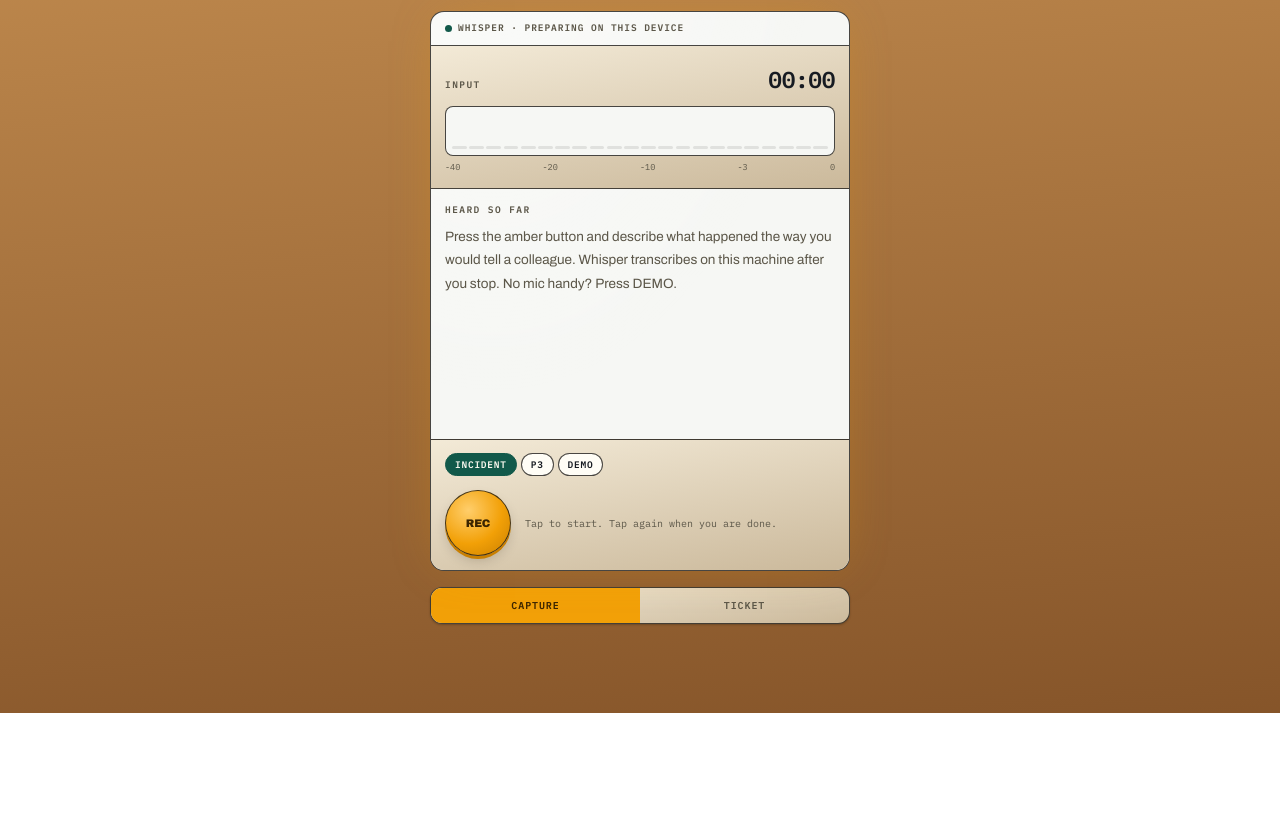
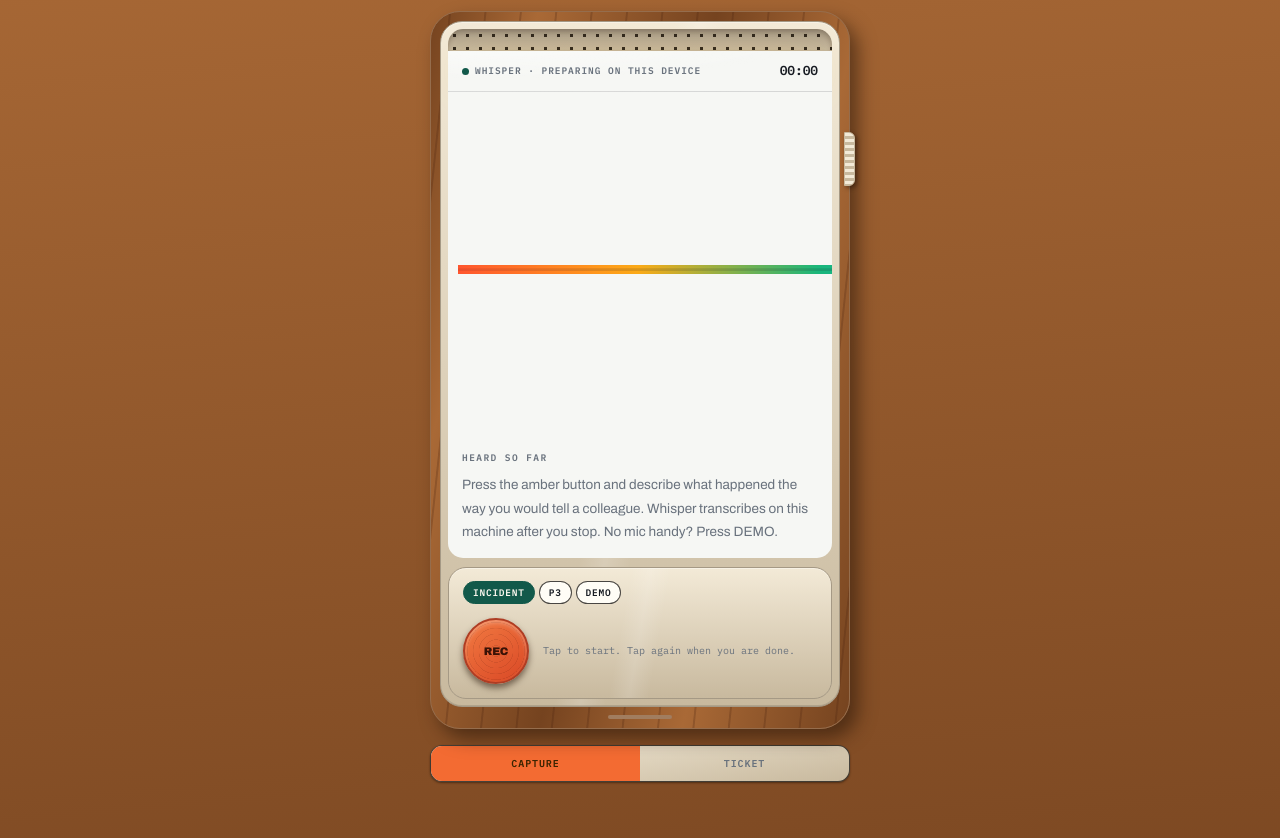
Before and after one commit to sundaespecial/take, a website: page index.html in a window 1280 px wide. Shown: the part 87-925 px from the top of the page. Before the commit the page ends 800 px from the top, so only its background shows below. Drawn offline with Linux system fonts and the light colour scheme.

Commit message:
Match visual design to acoustic-instrument reference
Reworks the material layer (wood enclosure > metal screen > glass
display) with exact color tokens, diagonal wood grain, perforated
speaker grille, side-wheel and home-bar details, and a textured REC
disc, matching a provided design reference. Replaces the discrete VU
bar meter with a real-time SVG waveform ribbon driven directly by
analyser samples. Waveform palettes (Rainbow/Mono/Amber) are now
proper 6-stop gradients consumed by CSS custom properties, recoloring
live with no re-render — fixes a bug where switching palettes mid-
recording would have discarded the take. Ticket's Copy action is a
palette-tinted gradient pill; Share is a neutral pill, per reference.
Renamed the "bw" waveform value to "mono" for consistency with the
reference's own naming.

```diff
--- a/index.html
+++ b/index.html
@@ -17,42 +17,50 @@
 <style>
   :root{
     /* material tokens — light finish: honey walnut + champagne aluminum */
-    --wood-a:#C08A4E; --wood-b:#7A4A22;
-    --metal-a:#F3EAD7; --metal-b:#CBB99B;
+    --wood-a:#A96936; --wood-b:#75431F; --wood-line:rgba(73,33,13,.25);
+    --metal-a:#F3EAD7; --metal-b:#C8B99E;
+    --hole:#30281E;
     --display:#F6F7F4; --display-ink:#171B22;
-    --ink:#171B22; --ink-soft:#5B5648;
-    --pilot:#F2A007; --pilot-deep:#C97F00;
+    --ink:#171B22; --ink-soft:#69727D;
+    --pilot:#F36B32; --pilot-deep:#D94725;
     --pine:#12594A; --pine-lit:#2E8570;
     --oxblood:#8E2B3A;
     --hair:rgba(23,20,16,.78);
+    --glass-line:rgba(23,27,34,.14);
     --shadow-edge:rgba(23,20,16,.55);
-    --shadow-soft:rgba(30,20,10,.28);
+    --shadow-soft:rgba(39,20,8,.55);
     --paper:#FFFDF6;
     --on-accent:#FBF8EF;
-    --grille-line:rgba(23,20,16,.16);
-    --glow-c:rgba(242,160,7,.35);
     --live-c:var(--oxblood);
+    /* waveform spectrum — six stops, overridden per palette below */
+    --sp-1:#ff5a36; --sp-2:#f3ab27; --sp-3:#27b27c; --sp-4:#14a7d5; --sp-5:#394de2; --sp-6:#d43d9e;
+    --glow-c: color-mix(in srgb, var(--sp-2) 32%, transparent);
   }
   [data-theme="dark"]{
     color-scheme:dark;
     /* material tokens — dark finish: smoked walnut + blackened aluminum */
-    --wood-a:#4A3018; --wood-b:#1E140A;
-    --metal-a:#38352F; --metal-b:#18160F;
-    --display:#0E0B09; --display-ink:#F3F0E6;
-    --ink:#F3F0E6; --ink-soft:#A79A82;
-    --pilot:#F5A623; --pilot-deep:#D98C0A;
+    --wood-a:#53301F; --wood-b:#24130D; --wood-line:rgba(5,2,1,.38);
+    --metal-a:#343330; --metal-b:#171716;
+    --hole:#050505;
+    --display:#090B11; --display-ink:#F3F6FB;
+    --ink:#F3F6FB; --ink-soft:#9AA6B6;
     --pine:#2E8570; --pine-lit:#3FA98C;
     --oxblood:#C25B6C;
     --hair:rgba(243,240,230,.28);
+    --glass-line:rgba(255,255,255,.12);
     --shadow-edge:rgba(0,0,0,.7);
-    --shadow-soft:rgba(0,0,0,.55);
+    --shadow-soft:rgba(0,0,0,.72);
     --paper:#211A10;
-    --grille-line:rgba(243,240,230,.14);
-    --glow-c:rgba(245,166,35,.28);
-  }
-  [data-wave="bw"]{ --live-c:var(--ink); --glow-c:rgba(120,120,120,.28) }
-  [data-wave="amber"]{ --live-c:var(--pilot-deep); --glow-c:rgba(242,160,7,.35) }
-  [data-wave="rainbow"]{ --live-c:var(--oxblood); --glow-c:rgba(242,160,7,.35) }
+  }
+  [data-wave="mono"]{
+    --sp-1:#0d0d0e; --sp-2:#3b3b3e; --sp-3:#727276; --sp-4:#171719; --sp-5:#929296; --sp-6:#29292c;
+  }
+  [data-theme="dark"][data-wave="mono"]{
+    --sp-1:#f8f8f5; --sp-2:#d7d7d3; --sp-3:#a5a5a1; --sp-4:#ffffff; --sp-5:#bebeba; --sp-6:#ececE8;
+  }
+  [data-wave="amber"]{
+    --sp-1:#913300; --sp-2:#bd4d00; --sp-3:#e36d00; --sp-4:#ff9418; --sp-5:#ffc04a; --sp-6:#dc6000;
+  }
 
   *{box-sizing:border-box;margin:0;padding:0}
   html{-webkit-text-size-adjust:100%}
@@ -117,27 +125,55 @@
   .pill.armed{background:var(--pine);color:var(--on-accent);border-color:var(--pine)}
   .instbtn{display:none}
 
-  /* device shell */
-  .device{max-width:420px;margin:0 auto}
+  /* device shell — wood enclosure > metal screen > glass display, three material layers */
+  .device{
+    max-width:420px;margin:0 auto;position:relative;
+    padding:9px;border-radius:30px;
+    background:
+      repeating-linear-gradient(96deg,transparent 0 1.1rem,var(--wood-line) 1.15rem 1.22rem,transparent 1.28rem 2.2rem),
+      linear-gradient(104deg,var(--wood-b),var(--wood-a) 18%,var(--wood-b) 48%,var(--wood-a) 72%,var(--wood-b));
+    border:1px solid color-mix(in srgb,var(--wood-b) 75%,var(--metal-a));
+    box-shadow:.5rem .6rem 1.1rem var(--shadow-soft);
+  }
+  .device::before{
+    content:'';position:absolute;right:-6px;top:120px;width:9px;height:52px;border-radius:0 6px 6px 0;
+    background:repeating-linear-gradient(180deg,var(--metal-a) 0 3px,var(--metal-b) 3px 6px);
+    border:1px solid var(--metal-b);box-shadow:2px 2px 4px var(--shadow-soft);
+  }
+  .device::after{
+    content:'';display:block;width:64px;height:4px;margin:8px auto 0;border-radius:999px;
+    background:color-mix(in srgb,var(--wood-b) 65%,var(--metal-a));
+  }
   .screen{
-    background:radial-gradient(140% 160% at 15% -20%,rgba(255,255,255,.5),transparent 55%),var(--display);
-    border:1px solid var(--hair);border-radius:14px;
-    box-shadow:0 0 46px -14px var(--glow-c),inset 0 1px 0 rgba(255,255,255,.25);
+    background:
+      linear-gradient(100deg,transparent 0 45%,rgba(255,255,255,.16) 50%,transparent 55%),
+      linear-gradient(180deg,var(--metal-a),var(--metal-b));
+    border:1px solid color-mix(in srgb,var(--metal-b) 80%,var(--ink));
+    border-radius:22px;
+    box-shadow:inset 0 1px 0 rgba(255,255,255,.4),inset 0 -1px 0 rgba(0,0,0,.12);
+    padding:7px;
     min-height:560px;display:flex;flex-direction:column;overflow:hidden;position:relative;
   }
 
   .statusbar{
     display:flex;justify-content:space-between;align-items:center;gap:8px;
-    padding:9px 14px;border-bottom:1px solid var(--hair);
+    padding:10px 14px;border-bottom:1px solid var(--glass-line);
+    background:radial-gradient(140% 160% at 15% -20%,rgba(255,255,255,.5),transparent 55%),var(--display);
+    border-radius:15px 15px 0 0;
     font-family:'IBM Plex Mono',monospace;font-size:9.5px;letter-spacing:.1em;
     text-transform:uppercase;color:var(--ink-soft);
+    box-shadow:0 0 40px -14px var(--glow-c);
   }
   .airplane{display:flex;align-items:center;gap:6px;font-weight:600;min-width:0}
   .airplane span{overflow:hidden;text-overflow:ellipsis;white-space:nowrap}
   .dot{width:7px;height:7px;border-radius:50%;background:var(--pine);flex:0 0 auto}
   .dot.live{background:var(--live-c);box-shadow:0 0 6px var(--live-c)}
-
-  .body{flex:1;overflow-y:auto;display:flex;flex-direction:column}
+  .clock{font-family:'IBM Plex Mono',monospace;font-size:13px;font-weight:600;letter-spacing:-.01em;color:var(--ink)}
+
+  .body{
+    flex:1;overflow-y:auto;display:flex;flex-direction:column;
+    background:var(--display);border-radius:0 0 15px 15px;
+  }
   .body::-webkit-scrollbar{width:4px}
   .body::-webkit-scrollbar-thumb{background:var(--ink-soft)}
 
@@ -146,29 +182,26 @@
     text-transform:uppercase;color:var(--ink-soft);font-weight:600;
   }
 
-  /* grille + meter */
-  .grille{
-    background:linear-gradient(170deg,var(--metal-a),var(--metal-b));
-    border-bottom:1px solid var(--hair);
-    padding:16px 14px 14px;position:relative;
-  }
-  .meterhead{display:flex;justify-content:space-between;align-items:baseline;margin-bottom:10px}
-  .clock{
-    font-family:'IBM Plex Mono',monospace;font-size:23px;font-weight:600;
-    letter-spacing:-.02em;color:var(--ink);
-  }
-  .vu{display:flex;gap:2.5px;align-items:flex-end;height:50px;background:var(--display);
-      border-radius:8px;border:1px solid var(--hair);padding:6px}
-  .seg{flex:1;background:rgba(120,120,120,.18);border-radius:2px;height:8%;transition:height .07s linear}
-  .seg.lit{background:var(--seg-c,var(--pilot))}
-  .seg.peak{filter:brightness(1.3) saturate(1.15)}
-  .scale{
-    display:flex;justify-content:space-between;margin-top:5px;
-    font-family:'IBM Plex Mono',monospace;font-size:8.5px;color:var(--ink-soft);
-  }
+  /* acoustic deck — decorative perforated grille strip above the glass */
+  .deckstrip{
+    height:22px;flex:0 0 auto;
+    background:
+      radial-gradient(circle,var(--hole) 0 1.6px,transparent 1.8px) 0 0/13px 13px,
+      linear-gradient(180deg,color-mix(in srgb,var(--metal-b) 82%,var(--ink)),var(--metal-b));
+    box-shadow:inset 0 3px 5px color-mix(in srgb,var(--shadow-soft) 45%,transparent);
+    border-radius:15px 15px 0 0;
+  }
+  .deckstrip + .body{border-radius:0 0 15px 15px}
+  .device .screen > .deckstrip + .statusbar{border-radius:0}
+
+  /* live waveform */
+  .wavewrap{padding:6px 10px 0}
+  .wave{display:block;width:100%;height:auto;filter:saturate(1.12)}
+  [data-theme="dark"] .wave{filter:saturate(1.2) drop-shadow(0 0 5px color-mix(in srgb,var(--sp-5) 30%,transparent))}
+  .waveaxis{stroke:var(--glass-line);stroke-width:1}
 
   /* transcript */
-  .live{padding:14px;flex:1;min-height:110px}
+  .live{padding:10px 14px 14px;flex:1;min-height:96px}
   .live .eyebrow{margin-bottom:8px;display:block}
   .caret{display:inline-block;width:7px;height:15px;background:var(--pilot);
          vertical-align:-2px;margin-left:2px}
@@ -177,7 +210,9 @@
   #tint{color:var(--ink-soft)}
   .placeholder{color:var(--ink-soft);font-size:13.5px;line-height:1.6}
 
-  .tray{padding:12px 14px 14px;border-top:1px solid var(--hair);background:linear-gradient(170deg,var(--metal-a),var(--metal-b))}
+  .tray{padding:12px 14px 14px;margin-top:9px;border-radius:18px;
+    background:linear-gradient(100deg,transparent 0 45%,rgba(255,255,255,.14) 50%,transparent 55%),linear-gradient(180deg,var(--metal-a),var(--metal-b));
+    border:1px solid color-mix(in srgb,var(--metal-b) 80%,var(--ink));box-shadow:inset 0 1px 0 rgba(255,255,255,.35)}
   .chip{
     display:inline-block;font-family:'IBM Plex Mono',monospace;font-size:9.5px;
     letter-spacing:.08em;text-transform:uppercase;border:1px solid var(--hair);border-radius:20px;
@@ -191,16 +226,21 @@
   .rec-row{display:flex;align-items:center;gap:14px;margin-top:10px}
   .rec{
     width:66px;height:66px;flex:0 0 66px;border-radius:50%;
-    border:1px solid var(--hair);
-    background:radial-gradient(circle at 35% 30%,#ffce6b,var(--pilot) 55%,var(--pilot-deep) 100%);
-    cursor:pointer;box-shadow:0 3px 0 var(--pilot-deep),0 6px 14px -4px var(--shadow-soft);
+    border:.16rem solid color-mix(in srgb,var(--pilot-deep) 78%,var(--ink));
+    background:
+      repeating-radial-gradient(circle,transparent 0 5px,rgba(60,10,0,.11) 5.3px 5.8px),
+      linear-gradient(145deg,#f27b42,var(--pilot-deep));
+    cursor:pointer;box-shadow:inset 0 3px 4px rgba(255,255,255,.28),0 4px 6px var(--shadow-soft);
     display:flex;align-items:center;justify-content:center;
     font-family:'Archivo Black',sans-serif;font-size:11px;letter-spacing:-.02em;
-    transition:transform .06s,box-shadow .06s;color:#3a2400;
-  }
-  .rec:active{transform:translateY(2px);box-shadow:0 1px 0 var(--pilot-deep)}
-  .rec.live{background:radial-gradient(circle at 35% 30%,#ff9d8a,var(--live-c) 55%,var(--oxblood) 100%);color:var(--on-accent);
-    box-shadow:0 3px 0 var(--oxblood),0 0 22px -2px var(--live-c)}
+    transition:transform .06s,box-shadow .06s;color:#3a1206;
+  }
+  .rec:active{transform:translateY(2px)}
+  .rec.live{background:
+      repeating-radial-gradient(circle,transparent 0 5px,rgba(0,0,0,.16) 5.3px 5.8px),
+      linear-gradient(145deg,#ff9d8a,var(--live-c));
+    border-color:color-mix(in srgb,var(--oxblood) 78%,var(--ink));color:var(--on-accent);
+    box-shadow:inset 0 3px 4px rgba(255,255,255,.2),0 0 20px -3px var(--live-c)}
   .rec-note{font-family:'IBM Plex Mono',monospace;font-size:10px;line-height:1.5;color:var(--ink-soft)}
   .prog{height:6px;border-radius:6px;background:rgba(120,120,120,.2);margin-top:9px;display:none;overflow:hidden}
   .prog i{display:block;height:100%;background:var(--pilot);width:0%}
@@ -245,6 +285,13 @@
   .act:disabled{opacity:.45;cursor:not-allowed}
   .actrow{display:flex;gap:8px;margin-top:10px}
   .actrow .act{flex:1}
+  .act.grad{
+    border-radius:999px;border:none;color:#fff;
+    background:linear-gradient(100deg,var(--sp-5),var(--sp-6));
+    box-shadow:0 2px 6px color-mix(in srgb,var(--sp-6) 45%,transparent);
+  }
+  .act.grad:active{box-shadow:0 1px 2px color-mix(in srgb,var(--sp-6) 45%,transparent)}
+  .actrow .act.ghost{border-radius:999px;background:color-mix(in srgb,var(--ink) 8%,var(--display))}
 
   /* ticket text */
   .ticket{
@@ -584,7 +631,7 @@
       <span class="eyebrow">Waveform color</span>
       <div class="choices" id="waveChoices">
         <button class="choice" data-wave="rainbow">Rainbow</button>
-        <button class="choice" data-wave="bw">Black &amp; White</button>
+        <button class="choice" data-wave="mono">Black &amp; White</button>
         <button class="choice" data-wave="amber">Amber</button>
       </div>
     </div>
@@ -976,7 +1023,6 @@ var DEMO_TAPE="Ticket for Marla Bennett, Cincinnati office. She's getting the Du
 var TRIAL_LIMIT=10;
 var BUY_URL='';/* your Gumroad / Lemon Squeezy / Stripe payment link */
 var PUBKEY_JWK={"key_ops":["verify"],"ext":true,"kty":"EC","x":"V9uN1IxgX0sv69zPFO5NeV5oLC7kS_bslHK40OqPU7Q","y":"Dhz-cl_b4rTcWO1w0yZjHQ2iTZgNf7ZzeTMyIGqT3rk","crv":"P-256"};/* rotate before selling: node tools/keygen.mjs init --write */
-var WAVE_STOPS=['#F2545B','#F2A007','#3FA98C','#2E8570','#3B7FC4','#8E5BC2']; // rainbow spectrum, orange-forward per brief
 
 /* storage — localStorage when the browser allows it, memory otherwise.
    Only preferences and license/trial state are ever persisted — never
@@ -1005,7 +1051,7 @@ var S={
 var prefs=store(K.prefs)||{};
 if(prefs.ws)S.ws=prefs.ws;
 if(prefs.you)S.you=prefs.you;
-if(prefs.wave==='rainbow'||prefs.wave==='bw'||prefs.wave==='amber')S.wave=prefs.wave;
+if(prefs.wave==='rainbow'||prefs.wave==='mono'||prefs.wave==='amber')S.wave=prefs.wave;
 S.finish=(prefs.finish==='dark'||prefs.finish==='light'||prefs.finish==='system')?prefs.finish:'system';
 applyFinish();
 applyWave();
@@ -1100,13 +1146,22 @@ function statusText(){
 }
 
 function screenCapture(){
-  var segs='';for(var i=0;i<22;i++)segs+='<i class="seg" style="--seg-c:'+waveColor(i)+'"></i>';
   return '<div class="device"><div class="screen">'
-  +'<div class="statusbar"><span class="airplane"><i class="dot" id="sbDot"></i><span id="sbEng">'+esc(statusText())+'</span></span></div>'
+  +'<div class="deckstrip" aria-hidden="true"></div>'
+  +'<div class="statusbar"><span class="airplane"><i class="dot" id="sbDot"></i><span id="sbEng">'+esc(statusText())+'</span></span><span class="clock" id="clock">00:00</span></div>'
   +'<div class="body">'
-    +'<div class="grille"><div class="meterhead"><span class="eyebrow">Input</span><span class="clock" id="clock">00:00</span></div>'
-      +'<div class="vu" id="vu">'+segs+'</div>'
-      +'<div class="scale"><span>-40</span><span>-20</span><span>-10</span><span>-3</span><span>0</span></div></div>'
+    +'<div class="wavewrap"><svg class="wave" viewBox="0 0 320 122" role="img" aria-label="Live audio waveform">'
+      +'<defs><linearGradient id="waveGrad" x1="0" x2="1">'
+        +'<stop offset="0" style="stop-color:var(--sp-1)"/>'
+        +'<stop offset=".2" style="stop-color:var(--sp-2)"/>'
+        +'<stop offset=".4" style="stop-color:var(--sp-3)"/>'
+        +'<stop offset=".6" style="stop-color:var(--sp-4)"/>'
+        +'<stop offset=".8" style="stop-color:var(--sp-5)"/>'
+        +'<stop offset="1" style="stop-color:var(--sp-6)"/>'
+      +'</linearGradient></defs>'
+      +'<path id="wavepath" fill="url(#waveGrad)" d="'+waveFlatPath()+'"/>'
+      +'<line x1="0" y1="61" x2="320" y2="61" class="waveaxis"/>'
+    +'</svg></div>'
     +'<div class="live"><span class="eyebrow">Heard so far</span>'
       +'<div id="tape"><span class="placeholder" id="ph">Press the amber button and describe what happened the way you would tell a colleague. Whisper transcribes on this machine after you stop. No mic handy? Press DEMO.</span>'
       +'<span id="tfin"></span><span id="tint"></span><i class="caret off" id="car"></i></div></div>'
@@ -1123,16 +1178,17 @@ function screenCapture(){
   +'</div></div>';
 }
 
-function waveColor(i){
-  if(S.wave==='bw')return 'var(--ink)';
-  if(S.wave==='amber')return 'var(--pilot)';
-  var n=WAVE_STOPS.length,pos=(i/21)*(n-1),lo=Math.floor(pos),hi=Math.min(n-1,lo+1);
-  return lo===hi?WAVE_STOPS[lo]:mixHex(WAVE_STOPS[lo],WAVE_STOPS[hi],pos-lo);
-}
-function mixHex(a,b,t){
-  function h2r(h){h=h.replace('#','');return [parseInt(h.slice(0,2),16),parseInt(h.slice(2,4),16),parseInt(h.slice(4,6),16)]}
-  var A=h2r(a),B=h2r(b),r=A.map(function(c,i){return Math.round(c+(B[i]-c)*t)});
-  return 'rgb('+r.join(',')+')';
+/* ---- live waveform: real analyser samples become a filled SVG ribbon ---- */
+var WAVE_N=33;
+function waveXY(amps){
+  var w=320,cy=61,half=52,n=amps.length,step=w/(n-1),d='',i,x,y;
+  for(i=0;i<n;i++){x=(i*step).toFixed(1);y=(cy-amps[i]*half).toFixed(1);d+=(i===0?'M':'L')+x+','+y+' '}
+  for(i=n-1;i>=0;i--){x=(i*step).toFixed(1);y=(cy+amps[i]*half).toFixed(1);d+='L'+x+','+y+' '}
+  return d+'Z';
+}
+function waveFlatPath(){
+  var a=[];for(var i=0;i<WAVE_N;i++)a.push(0.03);
+  return waveXY(a);
 }
 
 function fieldHTML(f){
@@ -1178,7 +1234,7 @@ function screenTicket(){
     +'<div class="screentitle" style="margin-top:16px">Ready to paste</div>'
     +'<span class="eyebrow" style="display:block;margin-bottom:9px">'+(narrative?'Narrative house style':'Structured fields — narrative style needs a name, requester, and resolution')+'</span>'
     +ticketBody
-    +'<div class="actrow"><button class="act" id="copyTicket">Copy ticket</button><button class="act ghost" id="shareTicket">Share</button></div>'
+    +'<div class="actrow"><button class="act grad" id="copyTicket">Copy ticket</button><button class="act ghost" id="shareTicket">Share</button></div>'
   +'</div></div>'
   +'<div class="toast" id="toast"></div></div></div>';
 }
@@ -1201,30 +1257,27 @@ function releaseStream(){
   if(S.ac){try{S.ac.close()}catch(e){}S.ac=null;S.an=null}
   if(S.wakeLock){try{S.wakeLock.release()}catch(e){}S.wakeLock=null}
 }
-function paintVU(lvl){
-  var segs=document.querySelectorAll('#vu .seg');
-  segs.forEach(function(s,i){
-    var h=Math.max(8,(lvl*100)*(0.55+0.45*Math.sin(i*0.9+Date.now()/170)));
-    h=Math.min(100,h);
-    s.style.height=h+'%';
-    s.className='seg'+(h>82?' peak':(h>26?' lit':''));
-  });
+function paintWave(amps){
+  var p=el('wavepath');if(p)p.setAttribute('d',waveXY(amps));
 }
 function zeroVU(){
-  document.querySelectorAll('#vu .seg').forEach(function(s){s.style.height='8%';s.className='seg'});
+  var p=el('wavepath');if(p)p.setAttribute('d',waveFlatPath());
 }
 function startVU(){
   S.ac=new (window.AudioContext||window.webkitAudioContext)();
   if(S.ac.state==='suspended')S.ac.resume().catch(function(){});
   var src=S.ac.createMediaStreamSource(S.stream);
-  S.an=S.ac.createAnalyser();S.an.fftSize=512;
+  S.an=S.ac.createAnalyser();S.an.fftSize=1024;
   src.connect(S.an);
   var data=new Uint8Array(S.an.fftSize);
   S.meter=setInterval(function(){
     S.an.getByteTimeDomainData(data);
-    var sum=0;
-    for(var i=0;i<data.length;i++){var v=(data[i]-128)/128;sum+=v*v}
-    paintVU(Math.min(1,Math.sqrt(sum/data.length)*4.5));
+    var amps=[],step=Math.floor(data.length/WAVE_N);
+    for(var i=0;i<WAVE_N;i++){
+      var v=(data[i*step]-128)/128;
+      amps.push(Math.max(-1,Math.min(1,v*2.2)));
+    }
+    paintWave(amps);
   },70);
 }
 function startClock(){
@@ -1435,7 +1488,11 @@ function runDemo(){
   var ph=el('ph');if(ph)ph.remove();
   el('recnote').innerHTML='Demo tape rolling — no microphone involved.<br>Tap STOP to cut it early.';
   setLiveUI(true);startClock();
-  S.meter=setInterval(function(){paintVU(0.35+Math.random()*0.5)},70);
+  S.meter=setInterval(function(){
+    var amps=[],t=Date.now()/160;
+    for(var i=0;i<WAVE_N;i++)amps.push(0.22+0.55*Math.abs(Math.sin(i*0.5+t)));
+    paintWave(amps);
+  },70);
   var words=DEMO_TAPE.split(' '),i=0;
   S.demoI=setInterval(function(){
     if(i>=words.length){stopDemo();return}
@@ -1706,7 +1763,7 @@ document.querySelectorAll('#finishChoices .choice').forEach(function(b){
 });
 document.querySelectorAll('#waveChoices .choice').forEach(function(b){
   b.addEventListener('click',function(){
-    S.wave=b.getAttribute('data-wave');applyWave();savePrefs();syncWaveChoices();go(S.screen);
+    S.wave=b.getAttribute('data-wave');applyWave();savePrefs();syncWaveChoices();
     log('waveform palette: '+S.wave);
   });
 });
--- a/sw.js
+++ b/sw.js
@@ -1,7 +1,7 @@
 /* TAKE service worker — app shell cached for offline use.
    Whisper model files are NOT cached here: transformers.js keeps its own
    Cache API store ('transformers-cache'), so the model survives offline anyway. */
-var CACHE = 'take-v0.3.0';
+var CACHE = 'take-v0.3.1';
 var SHELL = [
   './',
   './index.html',
--- a/tools/verify.mjs
+++ b/tools/verify.mjs
@@ -38,9 +38,9 @@ const html = readFileSync(path.join(root, 'index.html'), 'utf8');
 
 // 3. all three waveform presets present
 {
-  const required = ['rainbow', 'bw', 'amber'];
+  const required = ['rainbow', 'mono', 'amber'];
   const missing = required.filter((w) => !html.includes('data-wave="' + w + '"'));
-  if (!missing.length) ok('all three waveform presets present (rainbow, bw, amber)');
+  if (!missing.length) ok('all three waveform presets present (rainbow, mono, amber)');
   else fail('missing waveform preset(s): ' + missing.join(', '));
 }
 
```
